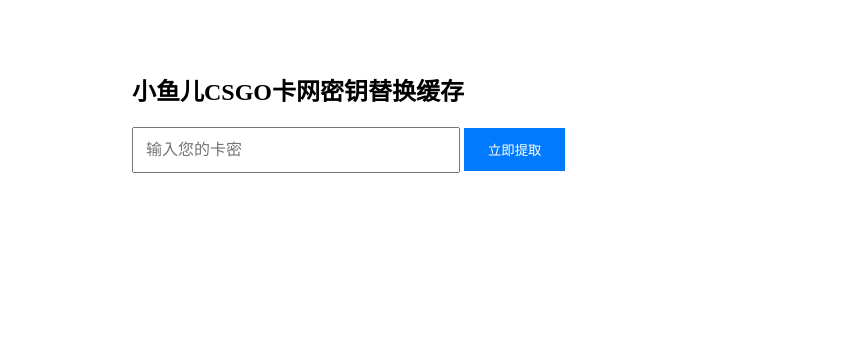
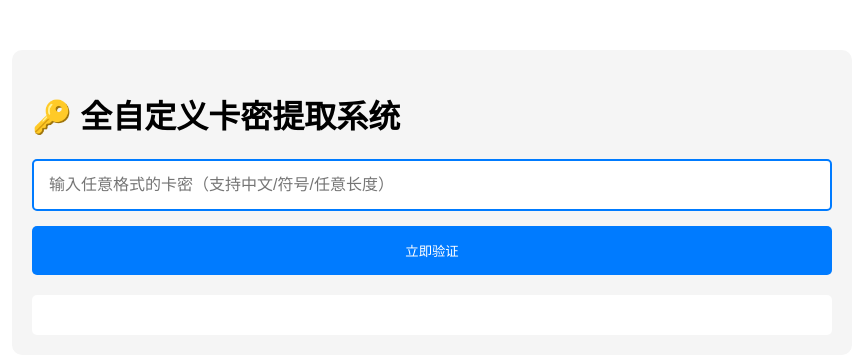
Before and after one commit to ouyangqiu/hc, a plain HTML site: page index.html in a window 1280 px wide. Shown: the whole page, without its empty margins (208-1071 px from the left). Drawn offline with Linux system fonts and the light colour scheme.

Commit message:
Update index.html

```diff
--- a/index.html
+++ b/index.html
@@ -1,42 +1,104 @@
 <!DOCTYPE html>
 <html>
 <head>
-    <title>小鱼儿CSGO卡网密钥替换缓存</title>
+    <title>全自定义卡密系统</title>
     <style>
-        body { max-width: 600px; margin: 2rem auto; padding: 20px }
-        input { padding: 12px; width: 300px; font-size: 16px }
-        button { padding: 12px 24px; background: #007bff; color: white; border: none }
+        /* 核心样式 */
+        :root { font-family: system-ui; }
+        .container {
+            max-width: 800px;
+            margin: 50px auto;
+            padding: 20px;
+            background: #f5f5f5;
+            border-radius: 10px;
+        }
+        #keyInput {
+            width: 100%;
+            padding: 15px;
+            font-size: 16px;
+            border: 2px solid #007bff;
+            border-radius: 5px;
+            box-sizing: border-box;
+        }
+        #submitBtn {
+            width: 100%;
+            margin-top: 15px;
+            padding: 15px;
+            background: #007bff;
+            color: white;
+            border: none;
+            border-radius: 5px;
+            cursor: pointer;
+            transition: opacity 0.3s;
+        }
+        #submitBtn:disabled { opacity: 0.6; }
+        #result {
+            margin-top: 20px;
+            padding: 20px;
+            background: white;
+            border-radius: 5px;
+            white-space: pre-wrap; /* 保留换行符 */
+        }
     </style>
 </head>
 <body>
-    <h2>小鱼儿CSGO卡网密钥替换缓存</h2>
-    <input type="text" id="keyInput" placeholder="输入您的卡密">
-    <button onclick="checkKey()">立即提取</button>
-    <div id="result" style="margin-top: 20px"></div>
+    <div class="container">
+        <h1>🔑 全自定义卡密提取系统</h1>
+        <input type="text" id="keyInput" placeholder="输入任意格式的卡密（支持中文/符号/任意长度）">
+        <button id="submitBtn">立即验证</button>
+        <div id="result"></div>
+    </div>
 
     <script>
-// 新版带加载状态的交互
-async function checkKey() {
-    const btn = document.querySelector('button')
-    btn.disabled = true
-    btn.textContent = '验证中...'
+        // [!] 需修改：替换为你的Worker域名
+        const WORKER_URL = 'https://your-worker.workers.dev'
+
+        // 元素引用
+        const keyInput = document.getElementById('keyInput')
+        const submitBtn = document.getElementById('submitBtn')
+        const resultDiv = document.getElementById('result')
+
+        // 提交处理
+        async function handleSubmit() {
+            const key = keyInput.value.trim()
+
+            // 空值检查
+            if (!key) {
+                showResult('⚠️ 请输入卡密', 'warning')
+                return
+            }
+
+            submitBtn.disabled = true
+            submitBtn.textContent = '验证中...'
 
             try {
-        const resp = await fetch(`https://https://snowy-sound-1698.3614449655.workers.dev/?key=${encodeURIComponent(key)}`)
-        const data = await resp.text()
+                // 使用encodeURIComponent处理特殊字符
+                const response = await fetch(`${WORKER_URL}?key=${encodeURIComponent(key)}`)
+                const data = await response.text()
 
-        // 处理响应
-        resultDiv.innerHTML = data === 'INVALID_KEY' ?
-            '❌ 卡密无效' :
-            `✅ 验证成功！<br>${data}`
-
+                if (data.startsWith('SUCCESS:')) {
+                    showResult(data.replace('SUCCESS:', '✅ 验证成功！\n\n'), 'success')
+                } else {
+                    showResult(`❌ ${data}`, 'error')
+                }
             } catch (error) {
-        resultDiv.innerHTML = '⚠️ 网络连接失败'
+                showResult('⚠️ 网络连接失败，请检查网络', 'error')
             } finally {
-        btn.disabled = false
-        btn.textContent = '立即提取'
+                submitBtn.disabled = false
+                submitBtn.textContent = '立即验证'
             }
         }
+
+        // 结果显示
+        function showResult(content, type) {
+            resultDiv.innerHTML = content
+            resultDiv.className = type
+            resultDiv.style.display = 'block'
+        }
+
+        // 事件绑定
+        submitBtn.addEventListener('click', handleSubmit)
+        keyInput.addEventListener('keypress', e => e.key === 'Enter' && handleSubmit())
     </script>
 </body>
 </html>
```
Lines whose indentation alone changed are shown as unchanged.
